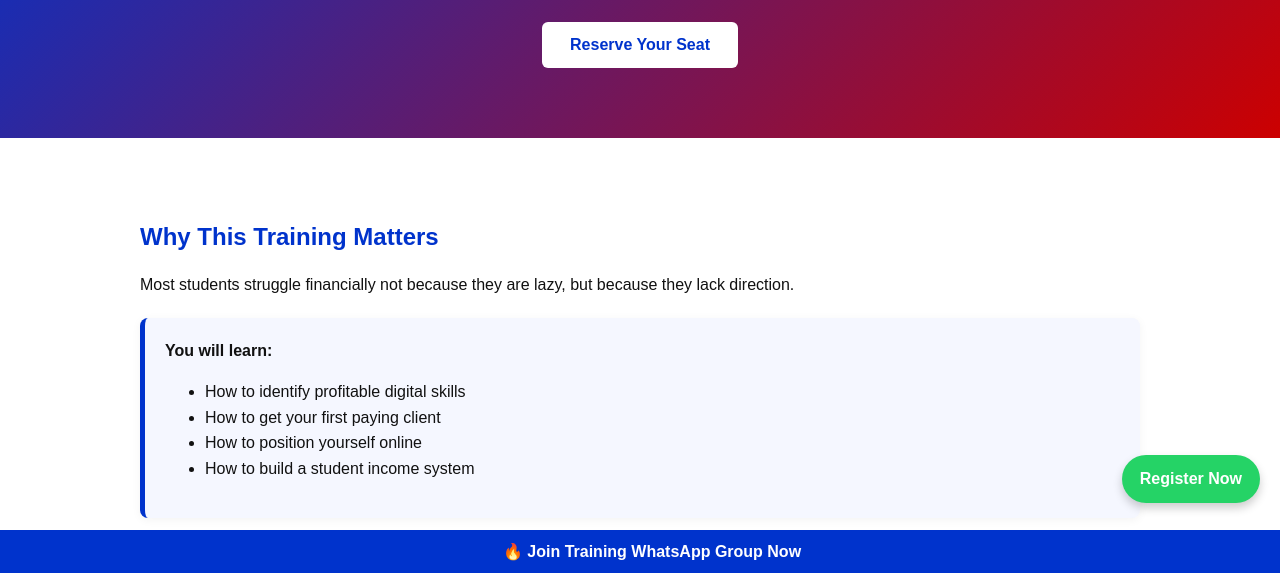
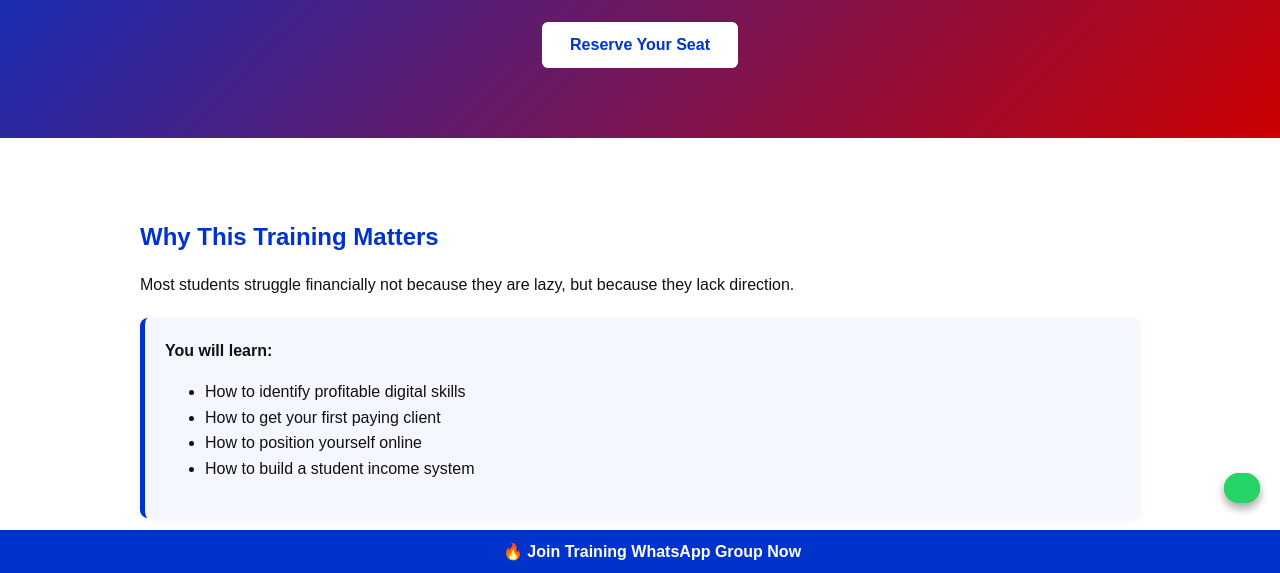
Before and after one commit to ajibeshinolalekan-sketch/student-business-summit, a plain HTML site: page index.html in a window 1280 px wide. Shown: the part 227-800 px from the top of the page. Drawn offline with Linux system fonts and the light colour scheme.

Commit message:
Update index.html

```diff
--- a/index.html
+++ b/index.html
@@ -253,8 +253,6 @@
 
 <!-- WHATSAPP -->
 <a class="whatsapp" href="https://wa.me/2349023125118"?text=Hello%2C%20I%20want%20to%20register%20for%20Student%20Business%20Summit%20V2.%20My%20name%20is%20_____.%20Please%20send%20me%20full%20details."
-   target="_blank">
-   Register Now
 </a>
 
 <!-- STICKY CTA -->
```
